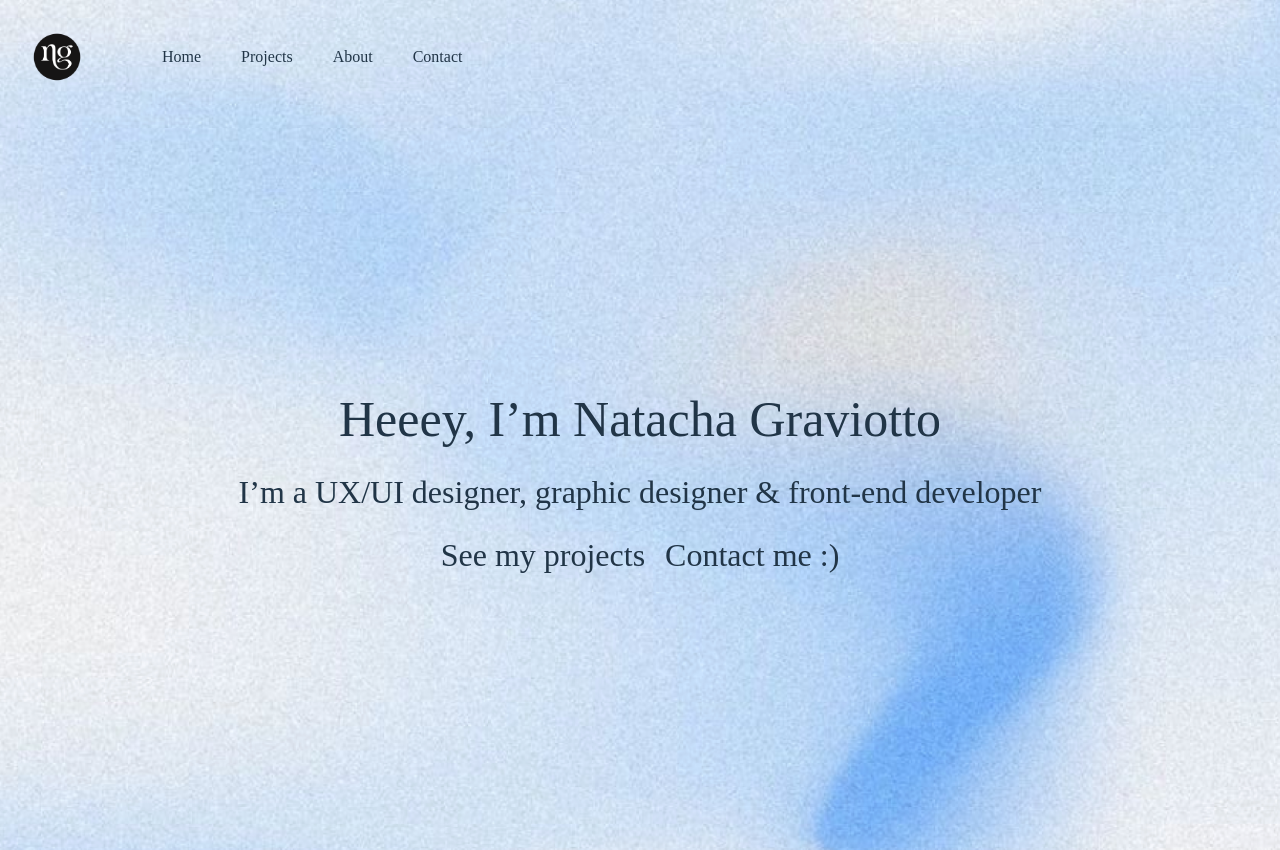
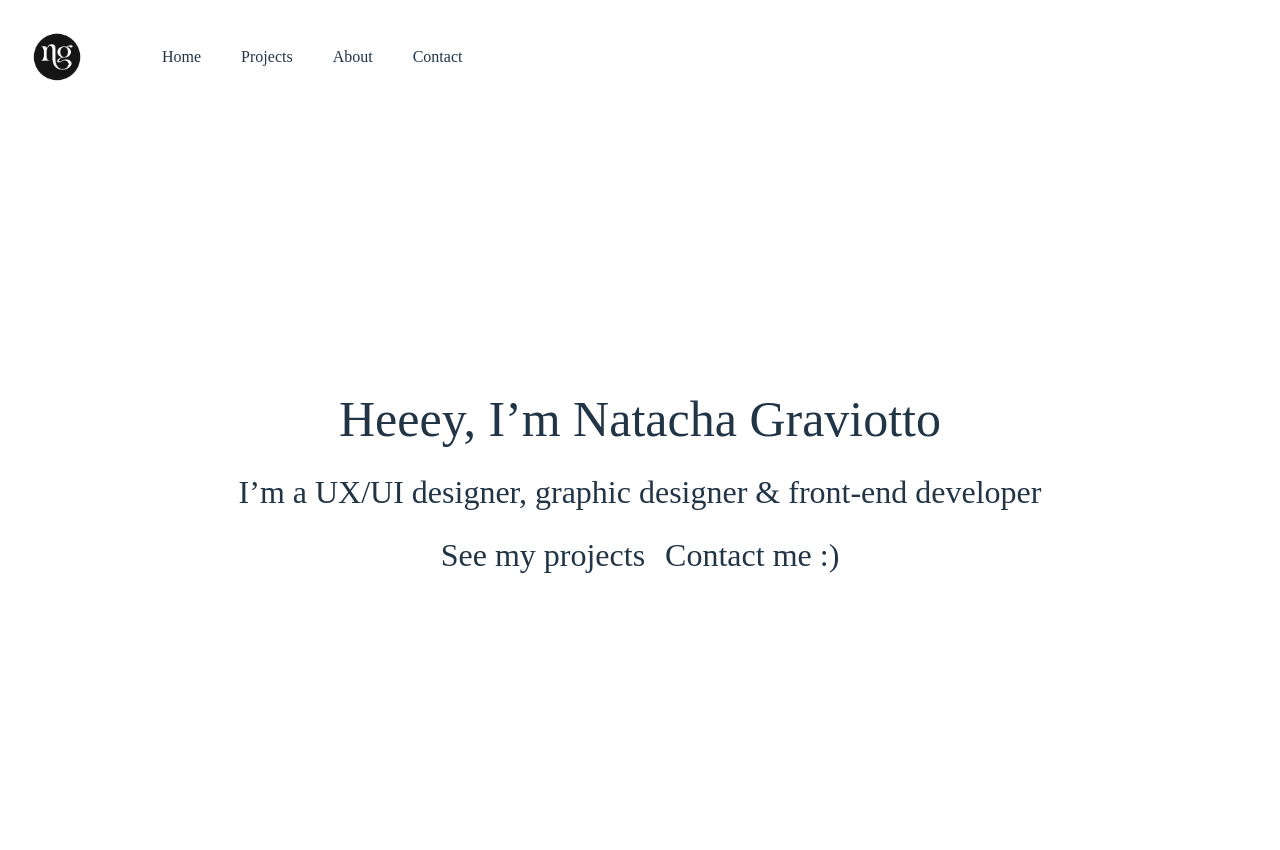
Before and after one commit to natachagraviotto/portfolio-natachagraviotto, a React (Vite) app: page / in a window 1280 px wide. Built offline with nearby package versions, Linux system fonts and the light colour scheme.

Commit message:
change background and remove button properties

```diff
--- a/src/App.scss
+++ b/src/App.scss
@@ -5,7 +5,8 @@
 }
 
 .app {
-  background-image: url("./assets/img/background.png");
+  //background-image: url("./assets/img/background.png");
+  background-color: white;
   background-size: cover;
   min-height: 100vh;
 }
```
Also changed, not shown: src/index.css (+0 -21 lines).
